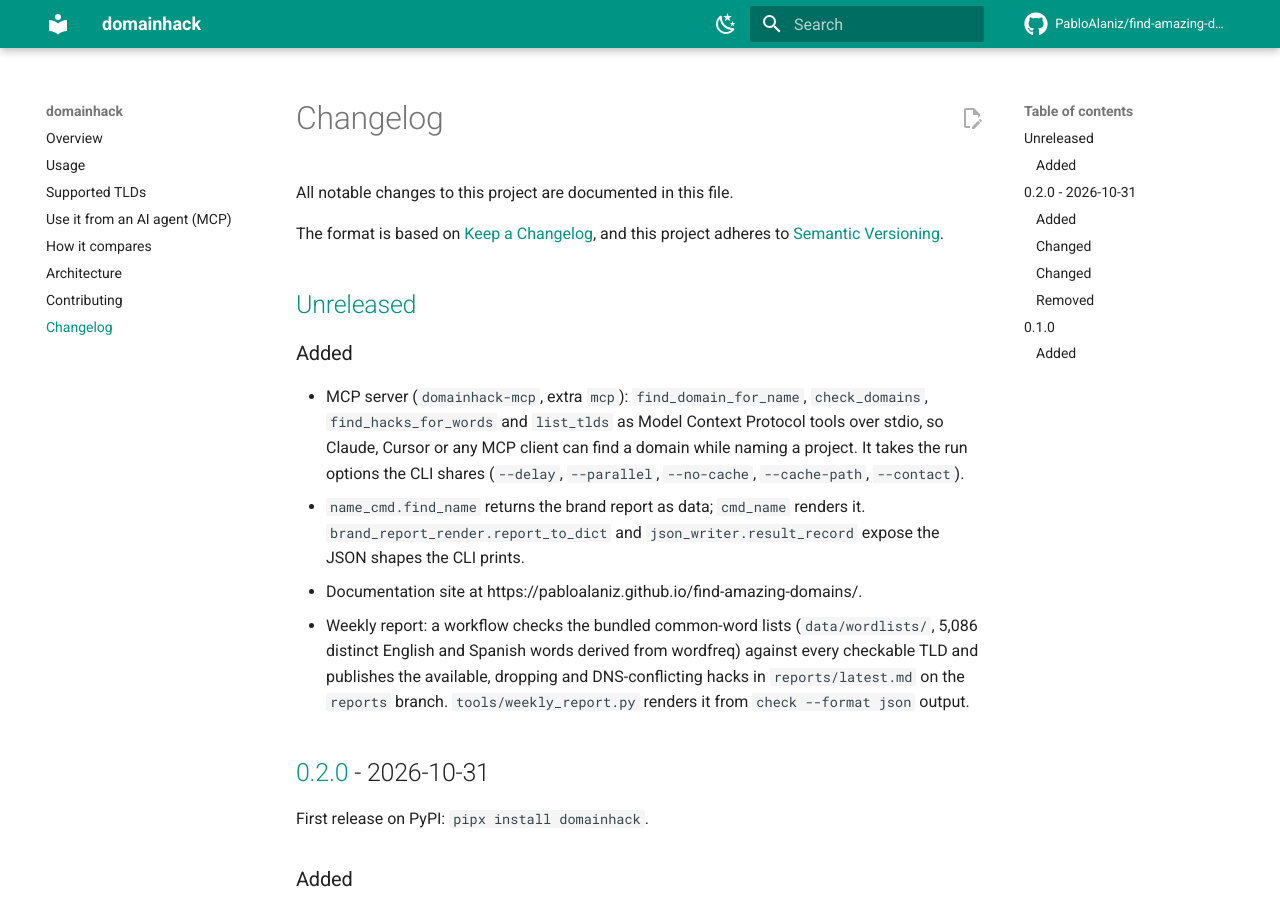
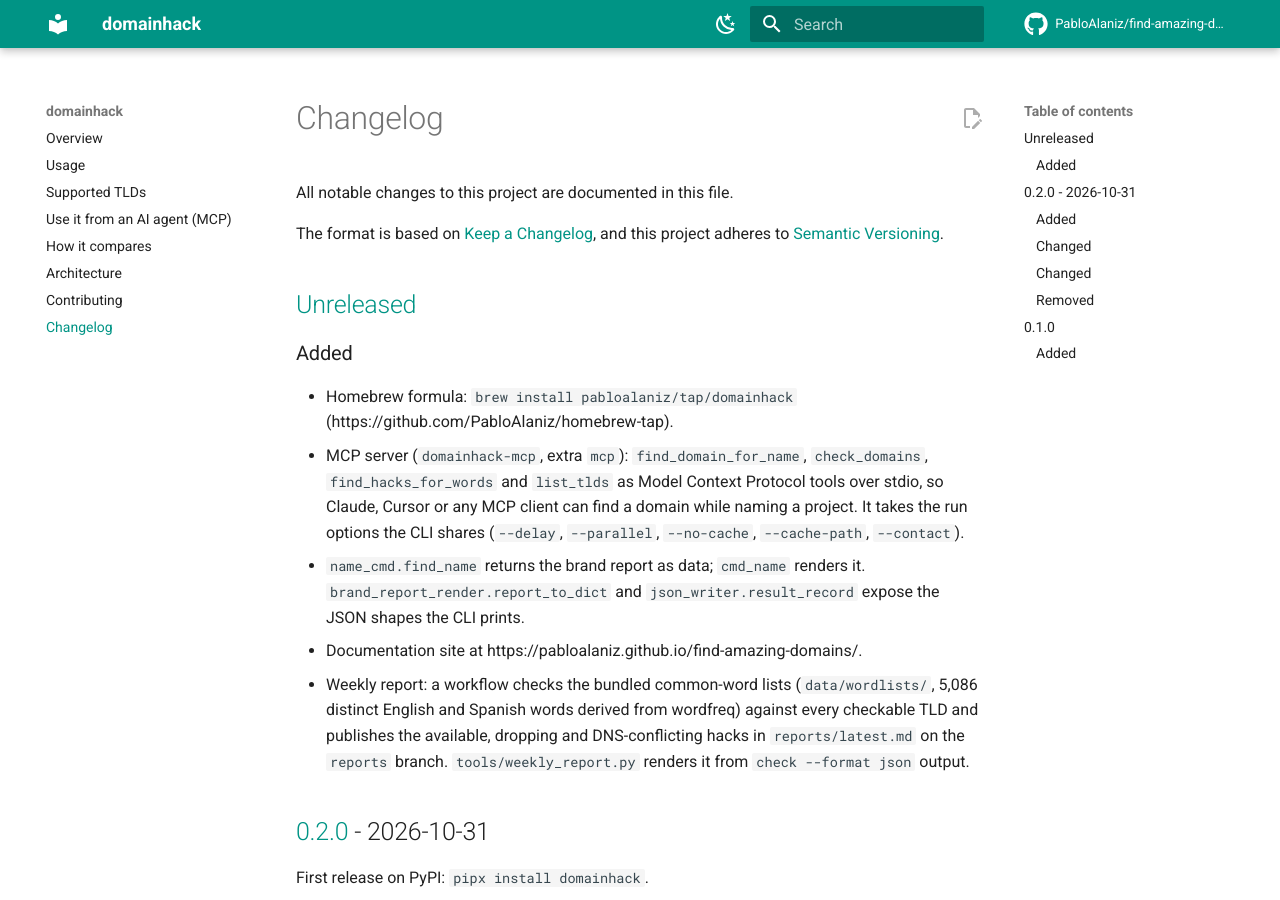
Before and after one commit to PabloAlaniz/find-amazing-domains, an MkDocs documentation site: the page built from docs/changelog.md, in a window 1280 px wide and 900 px high. Built offline with MkDocs 1.6.1 and Material for MkDocs 9.7.7, drawn with Linux system fonts in a browser that asks for light colours; comment, search, counter and statistics services are not loaded.

Commit message:
Document the Homebrew tap
`brew install pabloalaniz/tap/domainhack` installs the CLI from
https://github.com/PabloAlaniz/homebrew-tap on macOS and Linux.

Co-Authored-By: Claude Fable 5.1 <noreply@anthropic.com>

```diff
--- a/CHANGELOG.md
+++ b/CHANGELOG.md
@@ -8,6 +8,8 @@ and this project adheres to [Semantic Versioning](https://semver.org/spec/v2.0.0
 ## [Unreleased]
 
 ### Added
+- Homebrew formula: `brew install pabloalaniz/tap/domainhack`
+  (https://github.com/PabloAlaniz/homebrew-tap).
 - MCP server (`domainhack-mcp`, extra `mcp`): `find_domain_for_name`,
   `check_domains`, `find_hacks_for_words` and `list_tlds` as Model Context
   Protocol tools over stdio, so Claude, Cursor or any MCP client can find a
```
Also changed, not shown: README.md (+1 -0 lines), docs/index.md (+1 -0 lines).
